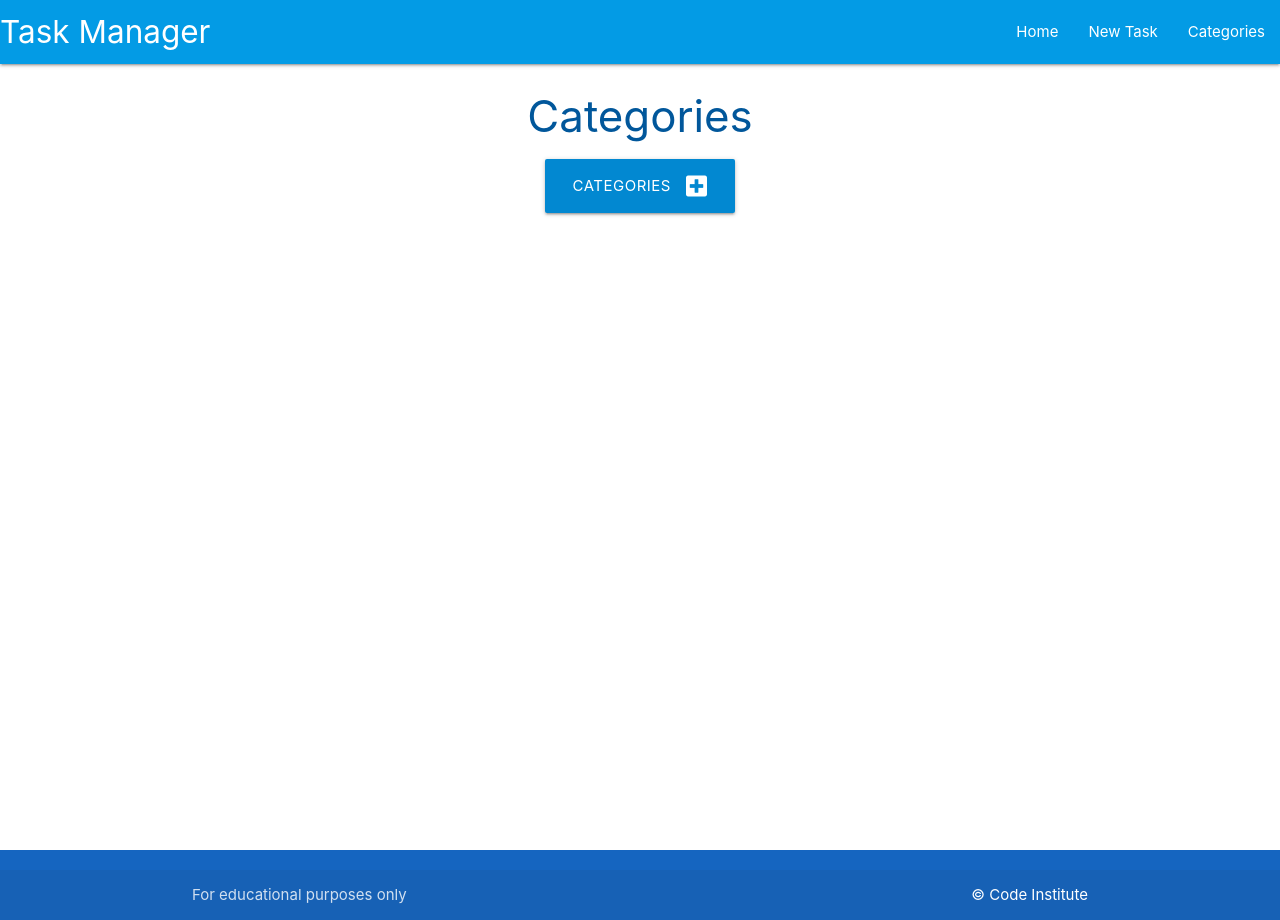
After one commit to bky201/postgresql-db, a Flask app: page /categories in a window 1280 px wide. The commit adds this page. Run offline with Flask 3, Linux system fonts and the light colour scheme.

Commit message:
Add categories

```diff
--- a/run.py
+++ b/run.py
@@ -1,4 +1,5 @@
 import os
+
 from taskmanager import app
 
 
--- a/taskmanager/__init__.py
+++ b/taskmanager/__init__.py
@@ -1,11 +1,13 @@
 import os
 from flask import Flask
+
 from flask_sqlalchemy import SQLAlchemy
 if os.path.exists("env.py"):
     import env  # noqa
 
 
 app = Flask(__name__)
+
 app.config["SECRET_KEY"] = os.environ.get("SECRET_KEY")
 app.config["SQLALCHEMY_DATABASE_URI"] = os.environ.get("DB_URL")
 
--- a/taskmanager/routes.py
+++ b/taskmanager/routes.py
@@ -1,8 +1,23 @@
-from flask import render_template
+from flask import render_template, request, redirect, url_for
 from taskmanager import app, db
 from taskmanager.models import Category, Task
 
 
 @app.route("/")
 def home():
-    return render_template("base.html")
+    return render_template("tasks.html")
+
+
+@app.route("/categories")
+def categories():
+    return render_template("categories.html")
+
+
+@app.route("/add_category", methods=["GET", "POST"])
+def add_category():
+    if request.method == "POST":
+        category = Category(category_name=request.form.get("category_name"))
+        db.session.add(category)
+        db.session.commit()
+        return redirect(url_for("categories"))
+    return render_template("add_category.html")
--- /dev/null
+++ b/taskmanager/static/css/style.css
@@ -0,0 +1,9 @@
+body {
+  display: flex;
+  min-height: 100vh;
+  flex-direction: column;
+}
+
+main {
+  flex: 1 0 auto;
+}
--- /dev/null
+++ b/taskmanager/static/js/script.js
@@ -0,0 +1,5 @@
+document.addEventListener('DOMContentLoaded', function() {
+    // sidenav innitialization
+    let sidenav = document.querySelectorAll('.sidenav');
+    M.Sidenav.init(sidenav);
+  });
--- a/taskmanager/templates/base.html
+++ b/taskmanager/templates/base.html
@@ -1,14 +1,55 @@
 <!DOCTYPE html>
 <html lang="en">
+
 <head>
     <meta charset="UTF-8">
     <meta http-equiv="X-UA-Compatible" content="IE=edge">
     <meta name="viewport" content="width=device-width, initial-scale=1.0">
+    <link rel="stylesheet" href="https://cdnjs.cloudflare.com/ajax/libs/font-awesome/5.15.3/css/all.min.css"
+        integrity="sha512-iBBXm8fW90+nuLcSKlbmrPcLa0OT92xO1BIsZ+ywDWZCvqsWgccV3gFoRBv0z+8dLJgyAHIhR35VZc2oM/gI1w=="
+        crossorigin="anonymous" referrerpolicy="no-referrer">
+    <link rel="stylesheet" href="https://cdnjs.cloudflare.com/ajax/libs/materialize/1.0.0/css/materialize.min.css">
+    <link rel="stylesheet" href="{{ url_for('static', filename='css/style.css') }}" type="text/css">
     <title>Task Manager</title>
 </head>
+
 <body>
+    <header>
+        <!-- top navbar -->
+        <nav class="light-blue darken-1">
+            <div class="nav-wrapper">
+                <a href="{{ url_for('home') }}" class="brand-logo">Task Manager</a>
+                <a href="" data-target="mobile-demo" class="sidenav-trigger"><i class="fas fa-bars"></i></a>
+                <ul class="right hide-on-med-and-down">
+                    <li><a href="{{ url_for('home') }}">Home</a></li>
+                    <li><a href="">New Task</a></li>
+                    <li><a href="{{ url_for('categories') }}">Categories</a></li>
+                </ul>
+            </div>
+        </nav>
+        <!-- mobile sidenav -->
+        <ul class="sidenav" id="mobile-demo">
+            <li><a href="{{ url_for('home') }}">Home</a></li>
+            <li><a href="">New Task</a></li>
+            <li><a href="{{ url_for('categories') }}">Categories</a></li>
+        </ul>
+    </header>
 
-    Hello World!
+    <main class="container">
+        {% block content %}{% endblock %}
+    </main>
 
+    <footer class="page-footer blue darken-3">
+        <div class="footer-copyright">
+            <div class="container">
+                For educational purposes only
+                <a class="white-text right" href="https://codeinstitute.net" target="_blank">&copy; Code Institute</a>
+            </div>
+        </div>
+    </footer>
+
+    <script src="https://cdnjs.cloudflare.com/ajax/libs/materialize/1.0.0/js/materialize.min.js"></script>
+    <script src="{{ url_for('static', filename='js/script.js') }}"></script>
 </body>
+
 </html>
--- /dev/null
+++ b/taskmanager/templates/categories.html
@@ -0,0 +1,14 @@
+{% extends "base.html" %}
+{% block content %}
+
+<h3 class="light-blue-text text-darken-4 center-align">Categories</h3>
+
+<div class="row">
+    <div class="col s12 center-align">
+        <a href="{{ url_for('add_category') }}" class="btn-large light-blue darken-2">
+            Categories <i class="fas fa-plus-square right"></i>
+        </a>
+    </div>
+</div>
+
+{% endblock %}
--- /dev/null
+++ b/taskmanager/templates/tasks.html
@@ -0,0 +1,5 @@
+{% extends "base.html" %}
+
+{% block content %}
+    <h3 class="light-blue-text text-darken-4 center-align">Tasks</h3>
+{% endblock %}
```
Also changed, not shown: taskmanager/templates/add_category.html (added, +27 -0 lines).
